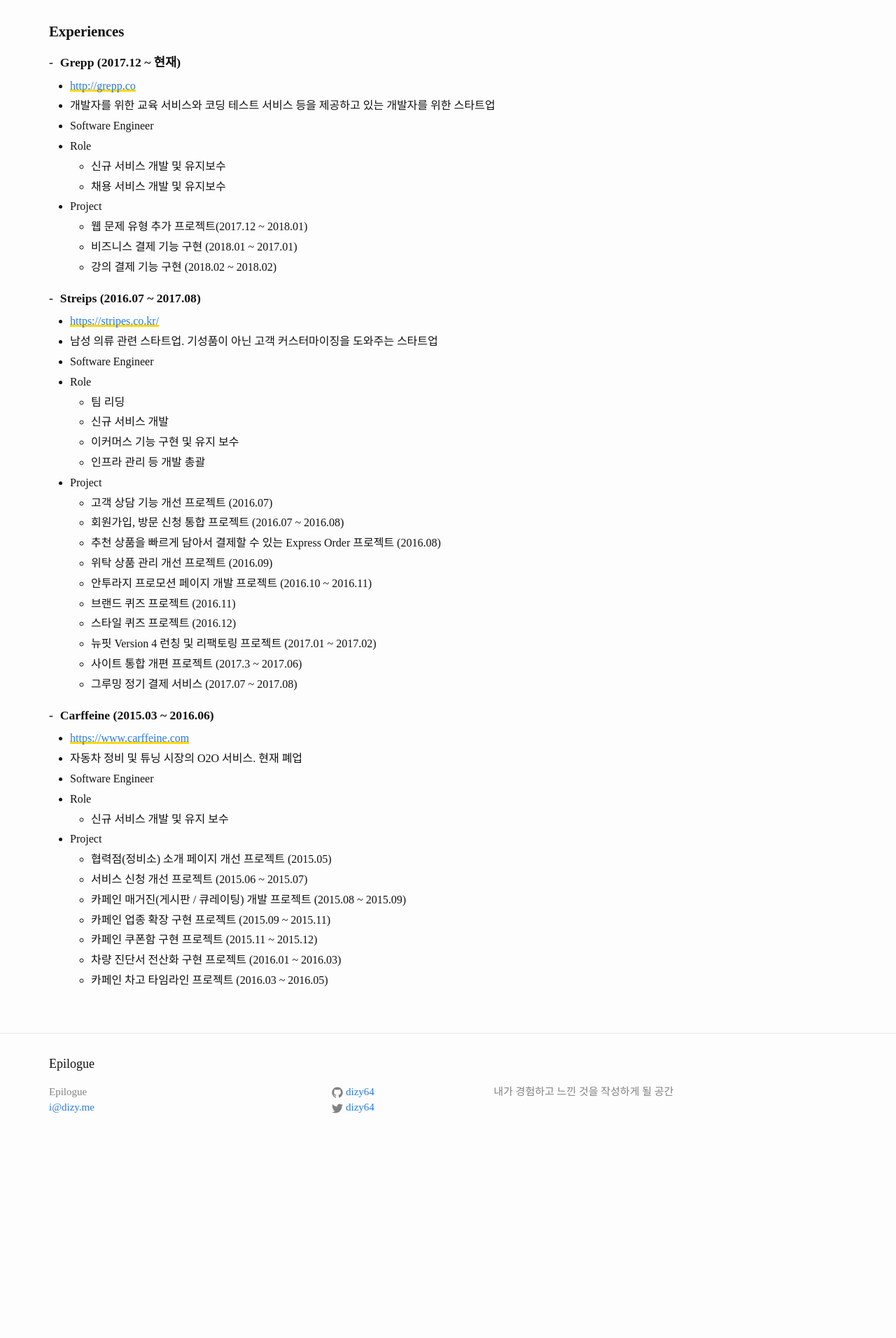
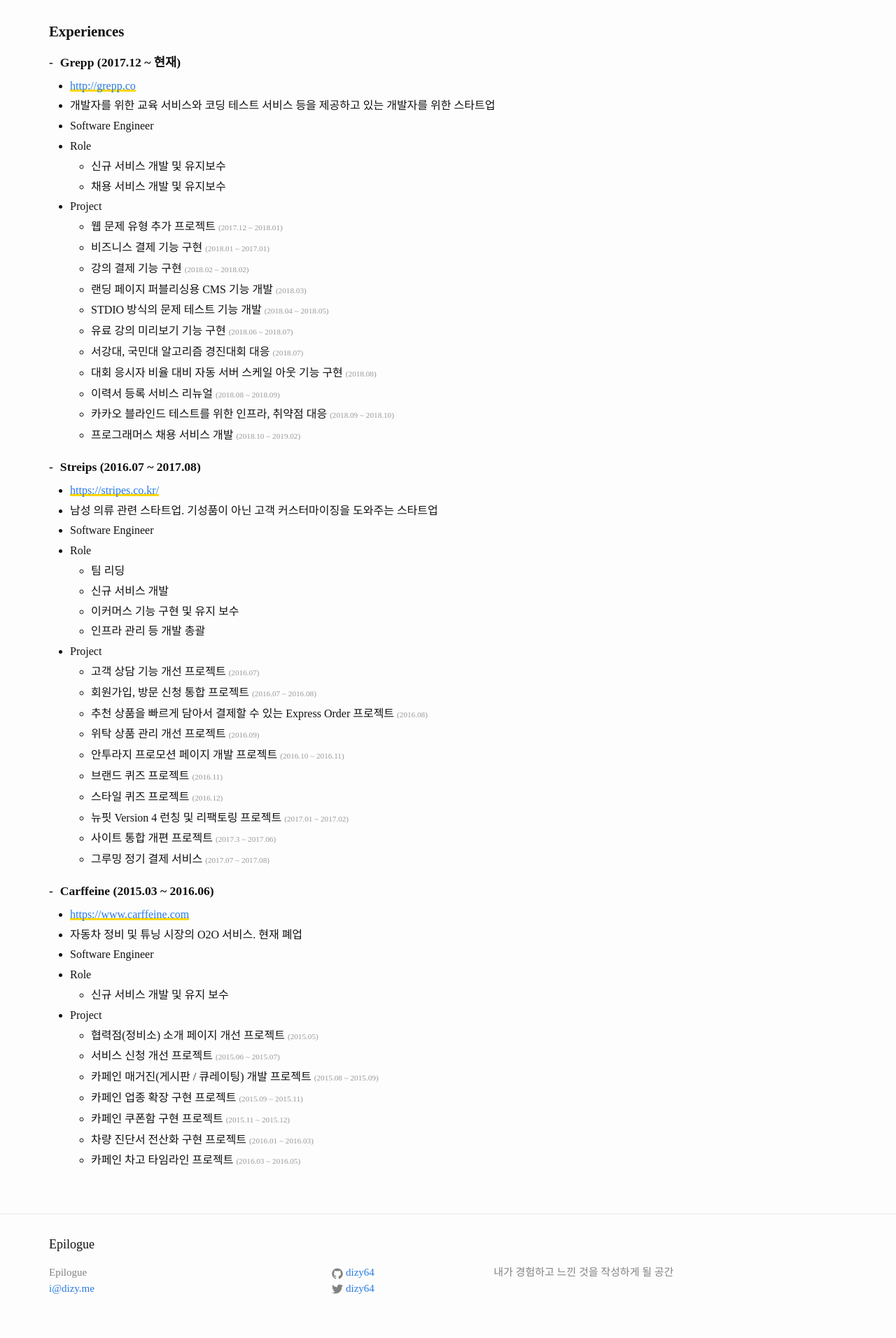
Before and after one commit to dizy64/dizy64.github.io, a Jekyll site: the page built from about/index.html, in a window 1280 px wide. Shown: the part 1103-3015 px from the top of the page at 70% size. Built offline with Jekyll 4.4.1, drawn with Linux system fonts in a browser that asks for light colours; before the commit the page ends 2757 px from its top, so only the background shows below that.

Commit message:
최근 프로젝트 경력 추가 및 기간에 스타일 조정

```diff
--- a/_sass/_layout.scss
+++ b/_sass/_layout.scss
@@ -299,6 +299,15 @@
       font-size: 1.1rem;
       margin-bottom: 5px;
     }
+    &#experiences {
+      span {
+        &.period {
+          font-size: 0.7rem;
+          color: #999;
+          word-break: keep-all;
+        }
+      }
+    }
     &#bio {
       .skill {
         ul > li > ul > li {
--- a/about/index.html
+++ b/about/index.html
@@ -108,9 +108,17 @@ permalink: /about/
       </li>
       <li>Project
         <ul>
-          <li>웹 문제 유형 추가 프로젝트(2017.12 ~ 2018.01)</li>
-          <li>비즈니스 결제 기능 구현 (2018.01 ~ 2017.01)</li>
-          <li>강의 결제 기능 구현 (2018.02 ~ 2018.02)</li>
+          <li>웹 문제 유형 추가 프로젝트 <span class="period">(2017.12 ~ 2018.01)</span></li>
+          <li>비즈니스 결제 기능 구현 <span class="period">(2018.01 ~ 2017.01)</span></li>
+          <li>강의 결제 기능 구현 <span class="period">(2018.02 ~ 2018.02)</span></li>
+          <li>랜딩 페이지 퍼블리싱용 CMS 기능 개발 <span class="period">(2018.03)</span></li>
+          <li>STDIO 방식의 문제 테스트 기능 개발 <span class="period">(2018.04 ~ 2018.05)</span></li>
+          <li>유료 강의 미리보기 기능 구현 <span class="period">(2018.06 ~ 2018.07)</span></li>
+          <li>서강대, 국민대 알고리즘 경진대회 대응 <span class="period">(2018.07)</span></li>
+          <li>대회 응시자 비율 대비 자동 서버 스케일 아웃 기능 구현 <span class="period">(2018.08)</span></li>
+          <li>이력서 등록 서비스 리뉴얼 <span class="period">(2018.08 ~ 2018.09)</span></li>
+          <li>카카오 블라인드 테스트를 위한 인프라, 취약점 대응 <span class="period">(2018.09 ~ 2018.10)</span></li>
+          <li>프로그래머스 채용 서비스 개발 <span class="period">(2018.10 ~ 2019.02)</span></li>
         </ul>
       </li>
     </ul>
@@ -131,16 +139,16 @@ permalink: /about/
       </li>
       <li>Project
         <ul>
-          <li>고객 상담 기능 개선 프로젝트 (2016.07)</li>
-          <li>회원가입, 방문 신청 통합 프로젝트 (2016.07 ~ 2016.08)</li>
-          <li>추천 상품을 빠르게 담아서 결제할 수 있는 Express Order 프로젝트 (2016.08)</li>
-          <li>위탁 상품 관리 개선 프로젝트 (2016.09)</li>
-          <li>안투라지 프로모션 페이지 개발 프로젝트 (2016.10 ~ 2016.11)</li>
-          <li>브랜드 퀴즈 프로젝트 (2016.11)</li>
-          <li>스타일 퀴즈 프로젝트 (2016.12)</li>
-          <li>뉴핏 Version 4 런칭 및 리팩토링 프로젝트 (2017.01 ~ 2017.02)</li>
-          <li>사이트 통합 개편 프로젝트 (2017.3 ~ 2017.06)</li>
-          <li>그루밍 정기 결제 서비스 (2017.07 ~ 2017.08)</li>
+          <li>고객 상담 기능 개선 프로젝트 <span class="period">(2016.07)</span></li>
+          <li>회원가입, 방문 신청 통합 프로젝트 <span class="period">(2016.07 ~ 2016.08)</span></li>
+          <li>추천 상품을 빠르게 담아서 결제할 수 있는 Express Order 프로젝트 <span class="period">(2016.08)</span></li>
+          <li>위탁 상품 관리 개선 프로젝트 <span class="period">(2016.09)</span></li>
+          <li>안투라지 프로모션 페이지 개발 프로젝트 <span class="period">(2016.10 ~ 2016.11)</span></li>
+          <li>브랜드 퀴즈 프로젝트 <span class="period">(2016.11)</span></li>
+          <li>스타일 퀴즈 프로젝트 <span class="period">(2016.12)</span></li>
+          <li>뉴핏 Version 4 런칭 및 리팩토링 프로젝트 <span class="period">(2017.01 ~ 2017.02)</span></li>
+          <li>사이트 통합 개편 프로젝트 <span class="period">(2017.3 ~ 2017.06)</span></li>
+          <li>그루밍 정기 결제 서비스 <span class="period">(2017.07 ~ 2017.08)</span></li>
         </ul>
       </li>
     </ul>
@@ -157,13 +165,13 @@ permalink: /about/
       </li>
       <li>Project
         <ul>
-          <li>협력점(정비소) 소개 페이지 개선 프로젝트 (2015.05)</li>
-          <li>서비스 신청 개선 프로젝트 (2015.06 ~ 2015.07)</li>
-          <li>카페인 매거진(게시판 / 큐레이팅) 개발 프로젝트 (2015.08 ~ 2015.09)</li>
-          <li>카페인 업종 확장 구현 프로젝트 (2015.09 ~ 2015.11)</li>
-          <li>카페인 쿠폰함 구현 프로젝트 (2015.11 ~ 2015.12)</li>
-          <li>차량 진단서 전산화 구현 프로젝트 (2016.01 ~ 2016.03)</li>
-          <li>카페인 차고 타임라인 프로젝트 (2016.03 ~ 2016.05)</li>
+          <li>협력점(정비소) 소개 페이지 개선 프로젝트 <span class="period">(2015.05)</span></li>
+          <li>서비스 신청 개선 프로젝트 <span class="period">(2015.06 ~ 2015.07)</span></li>
+          <li>카페인 매거진(게시판 / 큐레이팅) 개발 프로젝트 <span class="period">(2015.08 ~ 2015.09)</span></li>
+          <li>카페인 업종 확장 구현 프로젝트 <span class="period">(2015.09 ~ 2015.11)</span></li>
+          <li>카페인 쿠폰함 구현 프로젝트 <span class="period">(2015.11 ~ 2015.12)</span></li>
+          <li>차량 진단서 전산화 구현 프로젝트 <span class="period">(2016.01 ~ 2016.03)</span></li>
+          <li>카페인 차고 타임라인 프로젝트 <span class="period">(2016.03 ~ 2016.05)</span></li>
         </ul>
       </li>
     </ul>
```
